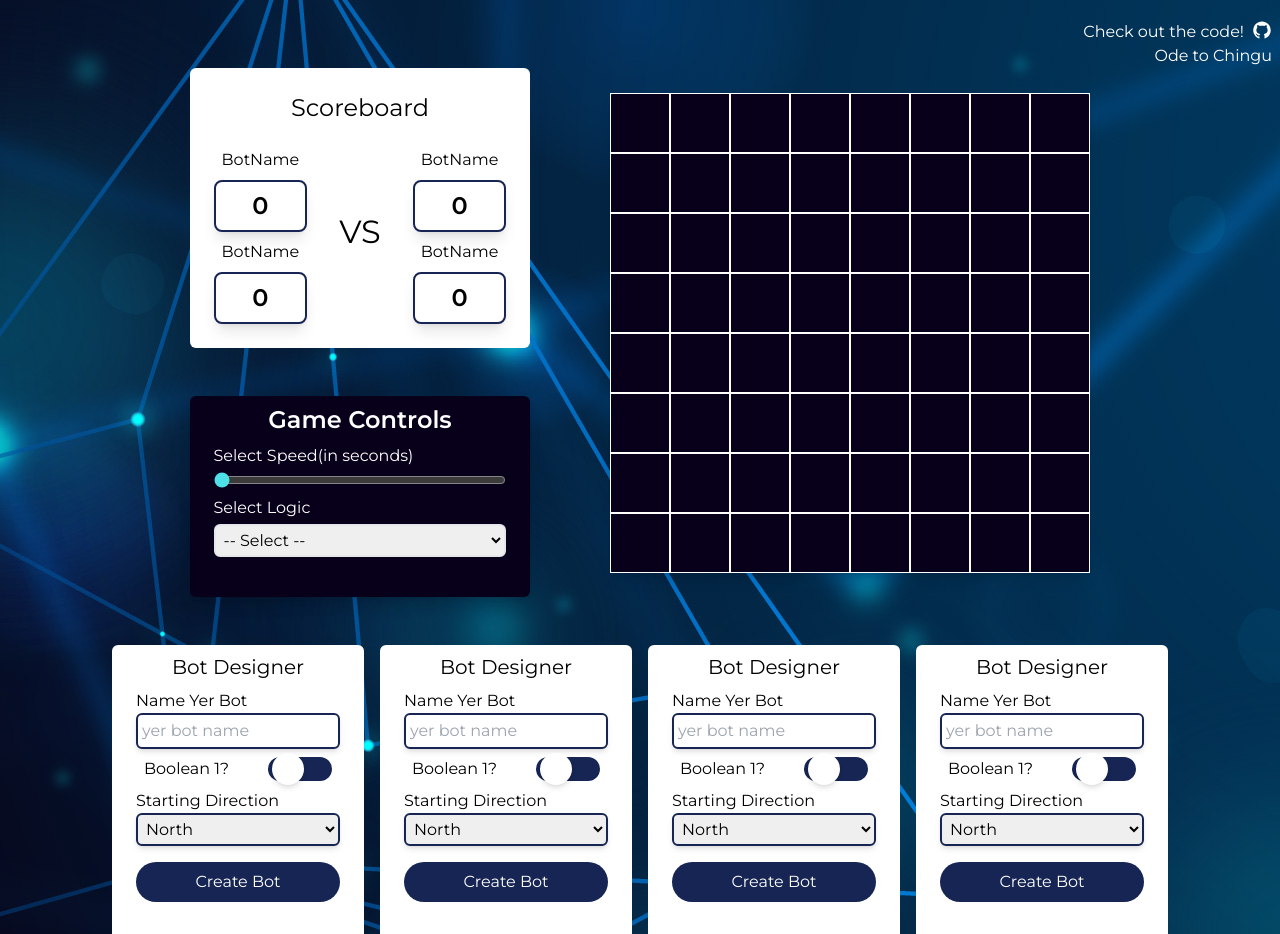
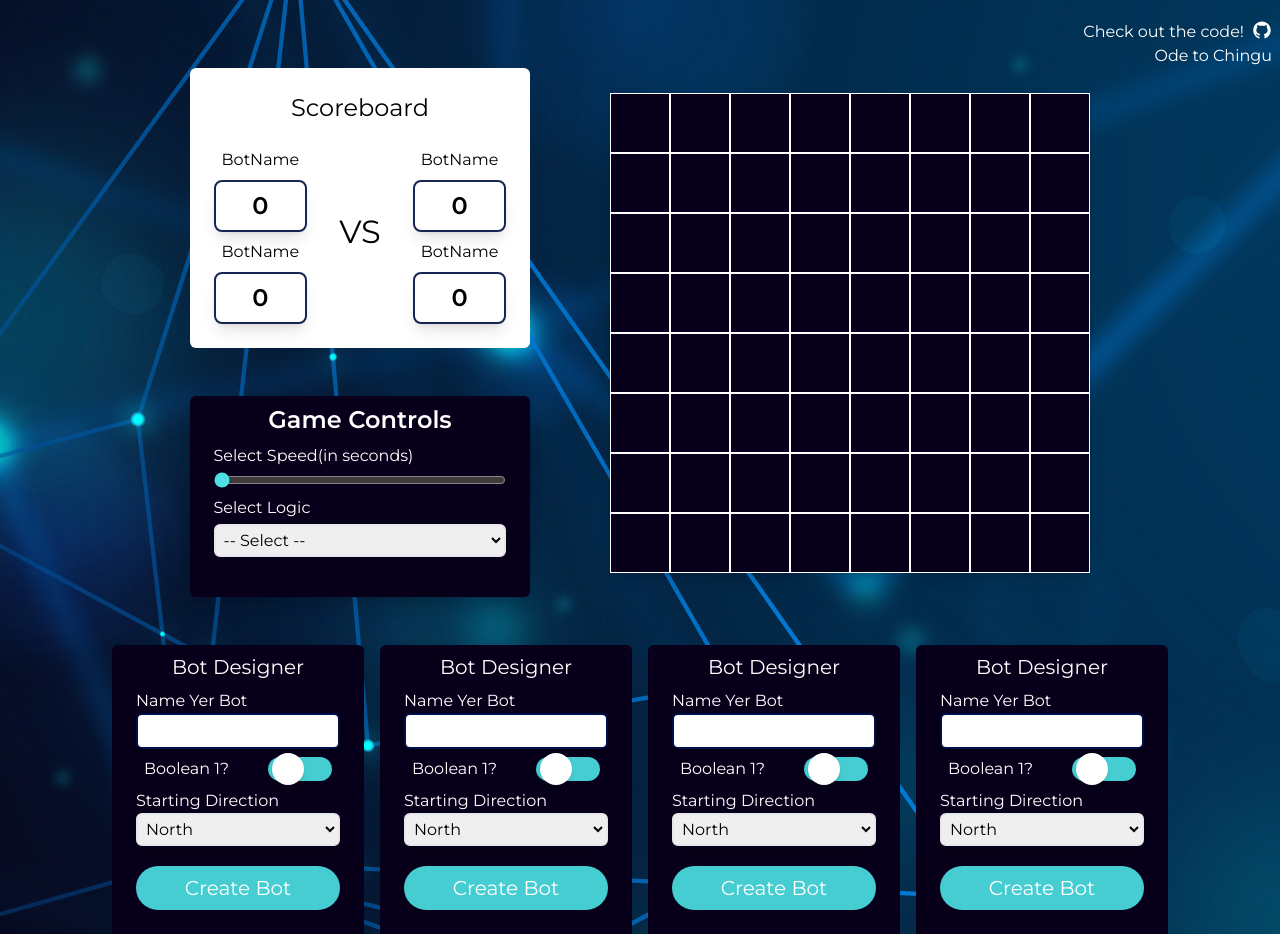
Before and after one commit to chingu-voyages/v44-tier2-team-26, a Next.js app: page /game in a window 1280 px wide. Shown: the top 934 px of the page. Built offline with nearby package versions, Linux system fonts and the light colour scheme.

Commit message:
updated styling

```diff
--- a/components/UserControls.jsx
+++ b/components/UserControls.jsx
@@ -17,15 +17,15 @@ function UserControls() {
   }, [botName])
 
   return (
-    <div className="px-6 pb-10 mt-[3rem] bg-white text-black rounded-md">
+    <div className="px-6 pb-10 mt-[3rem] bg-[#08001A] text-white rounded-md">
       <form action="" className="flex flex-col">
         {/* User controls */}
         <h1 className="py-2 text-center text-xl">Bot Designer</h1>
         <label htmlFor="botName">Name Yer Bot</label>
         <input
-          className="shadow-md rounded-md border-2 border-blue-950 focus:border-blue-500 p-1"
+          className="shadow-md rounded-md border-2 border-[#00104B] focus:border-[#4De1e7] p-1"
           type="text"
-          placeholder="yer bot name"
+          placeholder=""
           onChange={(e)=> {setInputName(e.target.value)}}
           required
         />
@@ -36,7 +36,7 @@ function UserControls() {
             type="checkbox"
             className="absolute left-1/2 -translate-x-1/2 w-full h-full peer appearance-none rounded-md"
           />
-          <span className="w-16 h-6 flex items-center flex-shrink-0 ml-4 p-1 bg-blue-950 rounded-full duration-300 ease-in-out peer-checked:bg-blue-400 after:w-8 after:h-8 after:bg-white after:rounded-full after:shadow-md after:duration-300 peer-checked:after:translate-x-6 group-hover:after:translate-x-1"></span>
+          <span className="w-16 h-6 flex items-center flex-shrink-0 ml-4 p-1 bg-[#46CDD2] rounded-full duration-300 ease-in-out peer-checked:bg-[#4De1e7] after:w-8 after:h-8 after:bg-white after:rounded-full after:shadow-md after:duration-300 peer-checked:after:translate-x-6 group-hover:after:translate-x-1"></span>
         </label>
 
         <label htmlFor="direction">Starting Direction</label>
@@ -44,14 +44,14 @@ function UserControls() {
           required
           name="direction"
           id="direction"
-          className="text-black border-2 border-blue-950 shadow-md rounded-md p-1"
+          className="text-black border-2 focus:border-[#4De1e7] shadow-md rounded-md p-1"
         >
           <option value="North">North</option>
           <option value="South">South</option>
           <option value="East">East</option>
           <option value="West">West</option>
         </select>
-        <button className="py-2 px-1 bg-blue-950 text-white rounded-full mt-4" onClick={(e) => {e.preventDefault(); setBotName(inputName)}} >
+        <button className="bg-[#46CDD2] text-white my-5 py-2 px-4 text-xl rounded-full hover:bg-[#4De1e7] hover:ease-in-out hover:duration-500 ease-out duration-500" onClick={(e) => {e.preventDefault(); setBotName(inputName)}} >
           Create Bot
         </button>
       </form>
```
